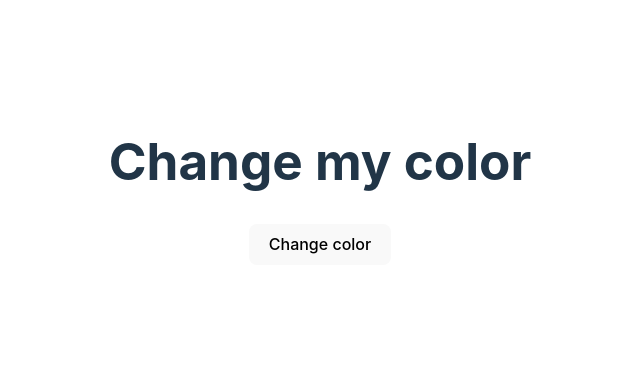
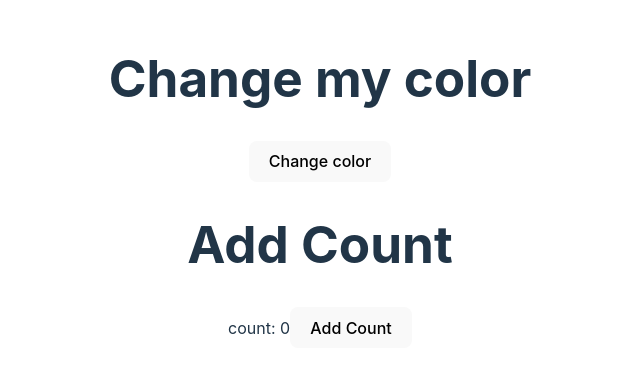
Before and after one commit to TheAvtarSingh/learn-react-with-me-2023, a React (Vite) app: page / in a window 1280 px wide. Shown: the part 218-590 px from the top of the page, without its empty margins (320-960 px from the left). Built offline with nearby package versions, Linux system fonts and the light colour scheme.

Commit message:
useState done

```diff
--- a/src/components/Stating.jsx
+++ b/src/components/Stating.jsx
@@ -4,11 +4,41 @@ function Stating() {
 
     const[isRed, setRed] = useState(false);
 
+    // Using Callback function to get the previous state
+
+    const[count, addCount] = useState(0);
+
+    /*
+    const updateCount = () => {
+      addCount((prevCount) => {
+        console.log('previous count : ',prevCount);
+        return prevCount + 1;
+      });
+    };
+
+    */
+
+
+    // useState is async
+
+    const updateCount = () => {
+      console.log('before function call',count);
+      addCount((prevCount) => {
+        console.log('previous count : ',prevCount);
+        return prevCount + 1;
+      });
+      console.log('after function call : ',count);
+    };
+
+
   return (
     <div>
         <h1>Change my color</h1>
         {isRed && <h3>Color is Red</h3>}
         <button onClick={() => setRed(!isRed)}>Change color</button>
+        <h1>Add Count</h1>
+        count: {count}
+        <button onClick={updateCount}>Add Count</button>
     </div>
   )
 }
```
Also changed, not shown: 1 other file (tests, documents, lock files or other folders).
